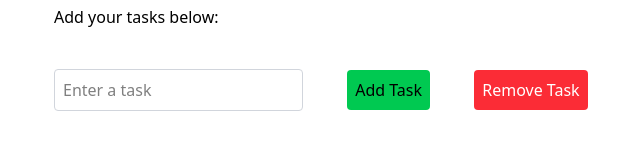
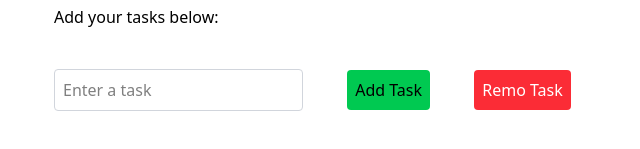
Before and after one commit to devkryssie/todo-list-ui, a website: page index.html in a window 1280 px wide. Shown: the part 447-596 px from the top of the page, 546-1186 px from the left. Drawn offline with Linux system fonts and the light colour scheme.

Commit message:
first commit

```diff
--- a/index.html
+++ b/index.html
@@ -15,7 +15,7 @@
     <button class="ml-10 mt-10 p-2 bg-green-500 text</b-white rounded">Add Task</button>
 
 
-    <button class="ml-10 mt-10 p-2 bg-red-500 text-white rounded">Remove Task</button>
+    <button class="ml-10 mt-10 p-2 bg-red-500 text-white rounded">Remo Task</button>
 
     </div>
 
```
